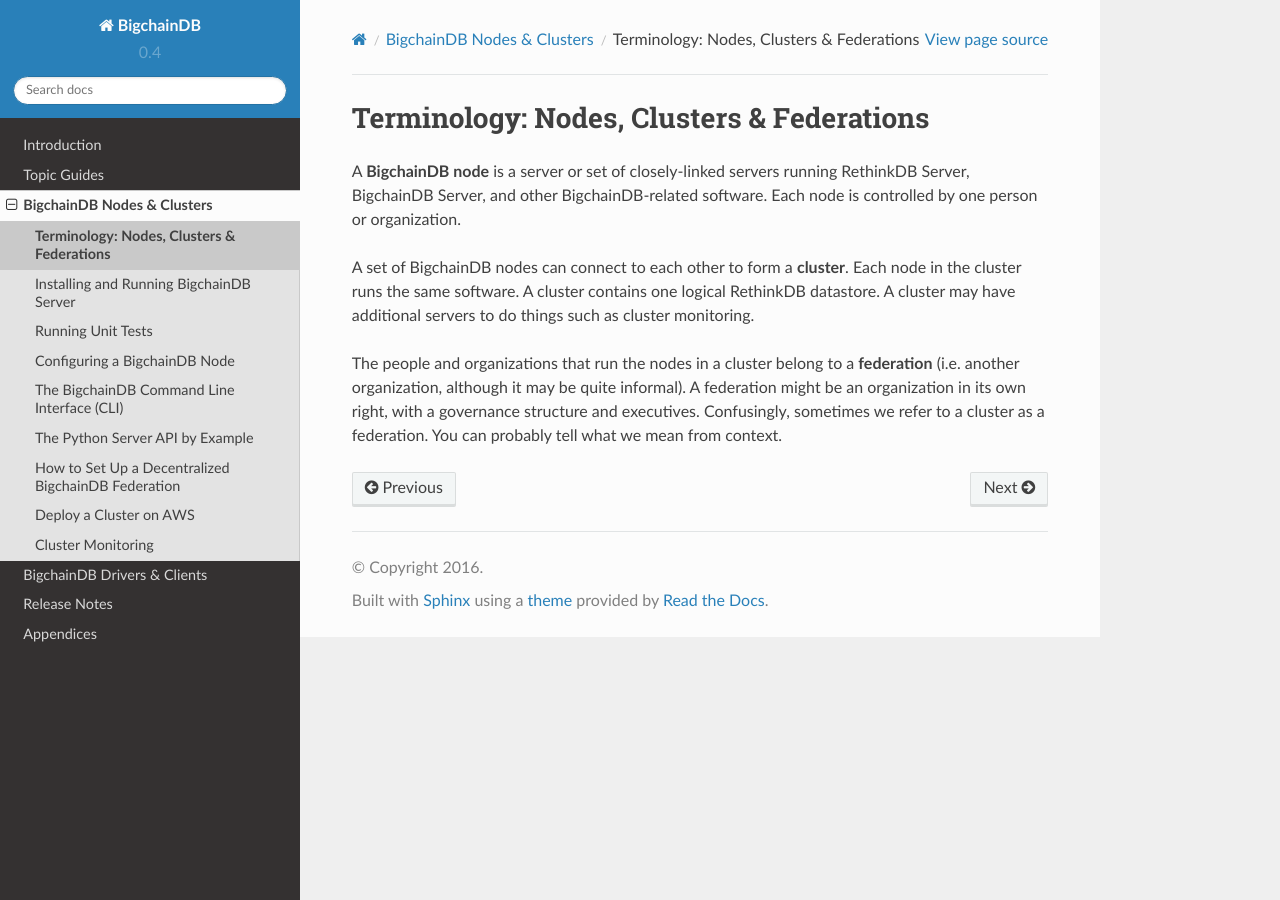
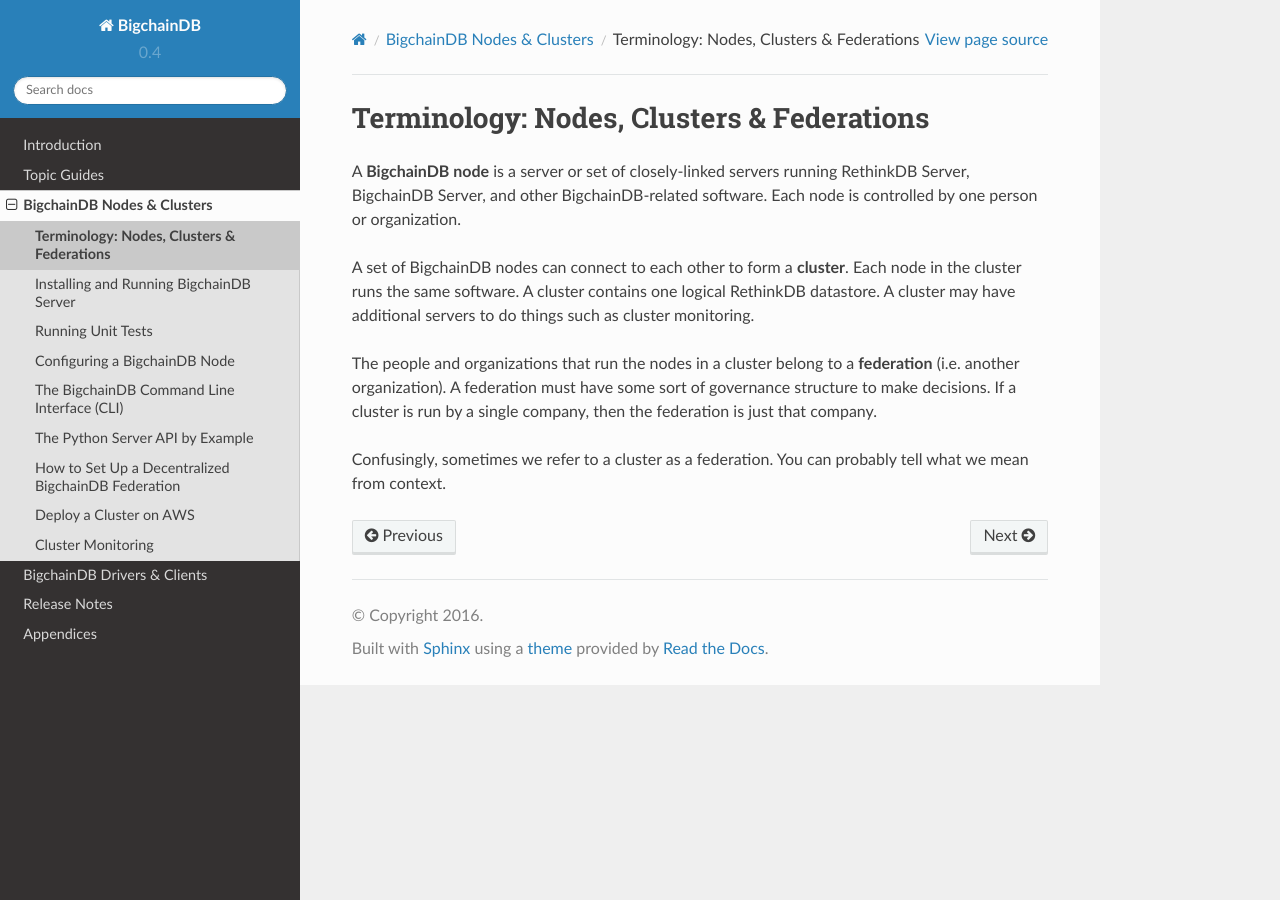
Before and after one commit to bigchaindb/bigchaindb, a Sphinx documentation site: the page built from docs/source/servers/node-cluster-federation.md, in a window 1280 px wide. Built offline with Sphinx 7.4.7 and the Read the Docs theme 2.0.0, drawn with Linux system fonts in a browser that asks for light colours; pages that are not in the unit, such as notebooks, are missing from menus.

Commit message:
Clarify some points about federations

```diff
--- a/docs/source/servers/node-cluster-federation.md
+++ b/docs/source/servers/node-cluster-federation.md
@@ -4,4 +4,6 @@
 
 A set of BigchainDB nodes can connect to each other to form a **cluster**. Each node in the cluster runs the same software. A cluster contains one logical RethinkDB datastore. A cluster may have additional servers to do things such as cluster monitoring.
 
-The people and organizations that run the nodes in a cluster belong to a **federation** (i.e. another organization, although it may be quite informal). A federation might be an organization in its own right, with a governance structure and executives. Confusingly, sometimes we refer to a cluster as a federation. You can probably tell what we mean from context.
+The people and organizations that run the nodes in a cluster belong to a **federation** (i.e. another organization). A federation must have some sort of governance structure to make decisions. If a cluster is run by a single company, then the federation is just that company.
+
+Confusingly, sometimes we refer to a cluster as a federation. You can probably tell what we mean from context.
```
